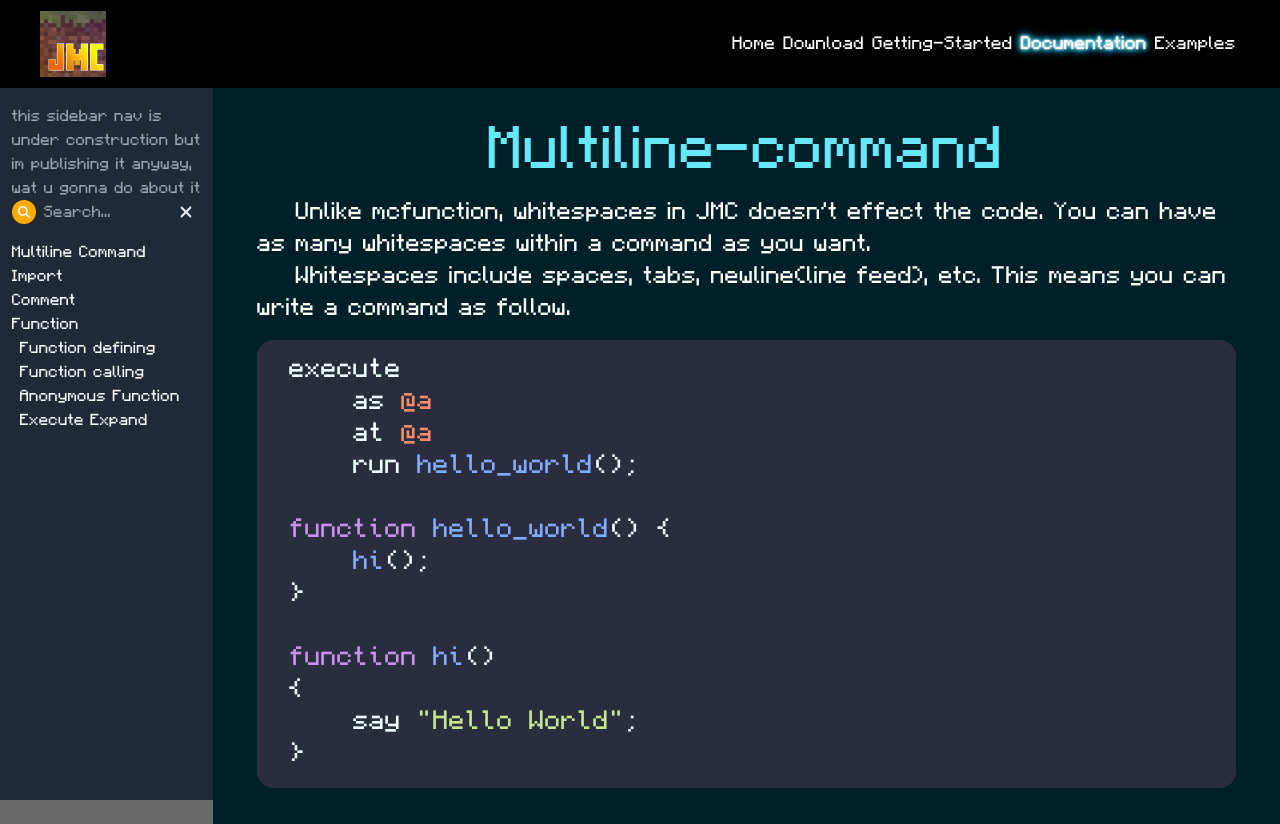
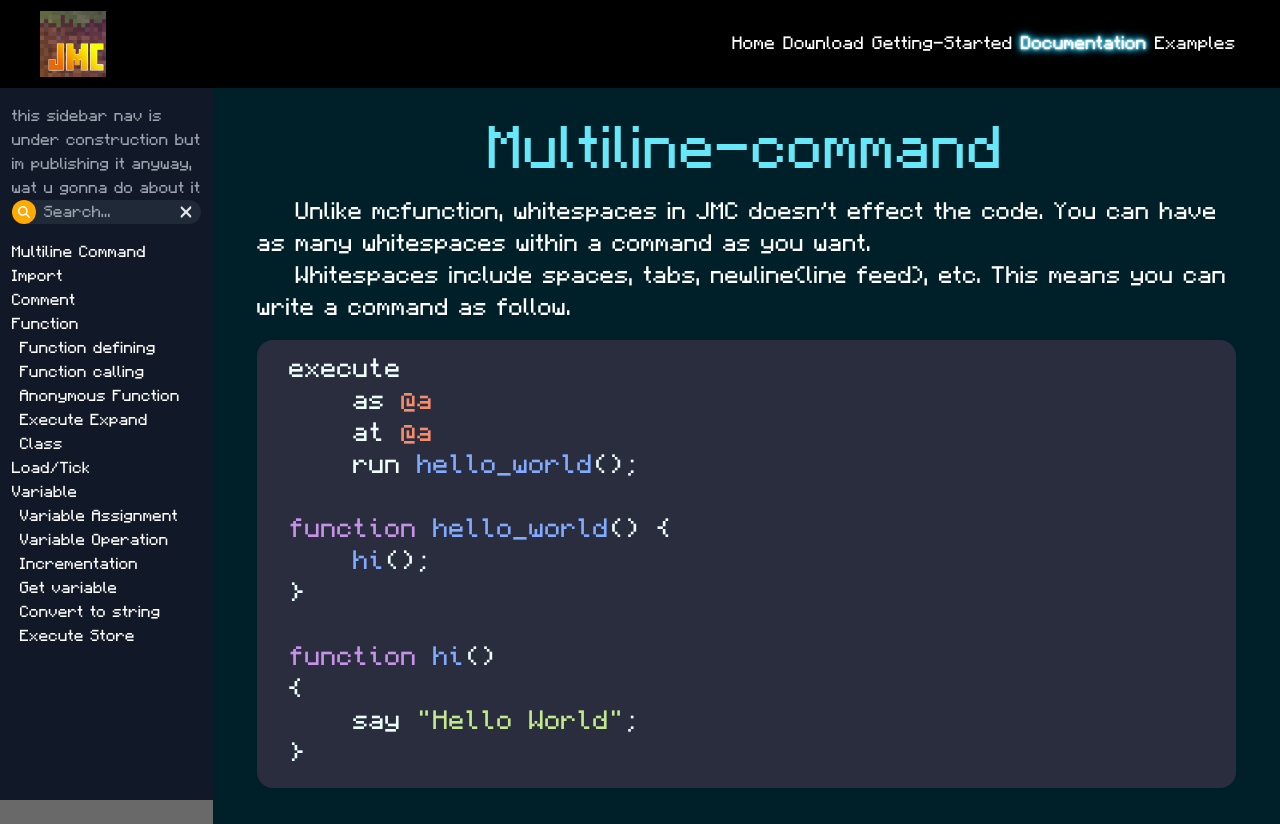
Before and after one commit to WingedSeal/jmc, a React (Create React App) app: page /documentation/multiline-command in a window 1280 px wide. Built offline with nearby package versions, Linux system fonts and the light colour scheme.

Commit message:
Add more links to sidebar nav

```diff
--- a/src/components/SidebarNav/DocsPages.tsx
+++ b/src/components/SidebarNav/DocsPages.tsx
@@ -57,6 +57,69 @@ const getDocsPages = (
                     hash="execute_expand"
                     searchValue={searchValue}
                 />,
+                <DocsLink
+                    name="Class"
+                    keyword="grouping layer folder"
+                    page="function"
+                    hash="class"
+                    searchValue={searchValue}
+                />,
+            ]}
+        />,
+        <DocsLink
+            name="Load/Tick"
+            keyword="loop main json"
+            page="load-tick"
+            searchValue={searchValue}
+        />,
+        <DocsLink
+            name="Variable"
+            keyword="loop main json"
+            page="variable"
+            searchValue={searchValue}
+            sections={[
+                <DocsLink
+                    name="Variable Assignment"
+                    keyword="= equal set initialize"
+                    page="variable"
+                    hash="variable_assignment"
+                    searchValue={searchValue}
+                />,
+                <DocsLink
+                    name="Variable Operation"
+                    keyword="+=-=*=/=%=><??= null coalescing coalesce maximum minimum operator add subtract modulus division divide assignment set swap"
+                    page="variable"
+                    hash="variable_operation"
+                    searchValue={searchValue}
+                />,
+                <DocsLink
+                    name="Incrementation"
+                    keyword="decrementation"
+                    page="variable"
+                    hash="decrementation"
+                    searchValue={searchValue}
+                />,
+                <DocsLink
+                    name="Get variable"
+                    keyword="nbt"
+                    page="variable"
+                    hash="get_variable"
+                    searchValue={searchValue}
+                />,
+                <DocsLink
+                    name="Convert to string"
+                    keyword="formatted toString"
+                    page="variable"
+                    hash="convert_to_string"
+                    searchValue={searchValue}
+                />,
+                <DocsLink
+                    name="Execute Store"
+                    keyword="?= result success nbt"
+                    page="variable"
+                    hash="execute_store"
+                    searchValue={searchValue}
+                />,
             ]}
         />,
     ];
--- a/src/components/SidebarNav/SidebarNav.tsx
+++ b/src/components/SidebarNav/SidebarNav.tsx
@@ -14,7 +14,7 @@ const SidebarNav: React.FC<SidebarNavInterface> = ({ children }) => {
     return (
         <div className="flex">
             <div className="min-h-screen w-1/6" />
-            <section className="bg-gray-800 min-h-screen w-1/6 flex flex-col px-1 md:px-3 pt-[13vh] fixed overflow-y-auto">
+            <section className="bg-gray-900 min-h-screen w-1/6 flex flex-col px-1 md:px-3 pt-[13vh] fixed overflow-y-auto">
                 <p className="text-gray-400">
                     this sidebar nav is under construction but im publishing it
                     anyway, wat u gonna do about it{" "}
```
